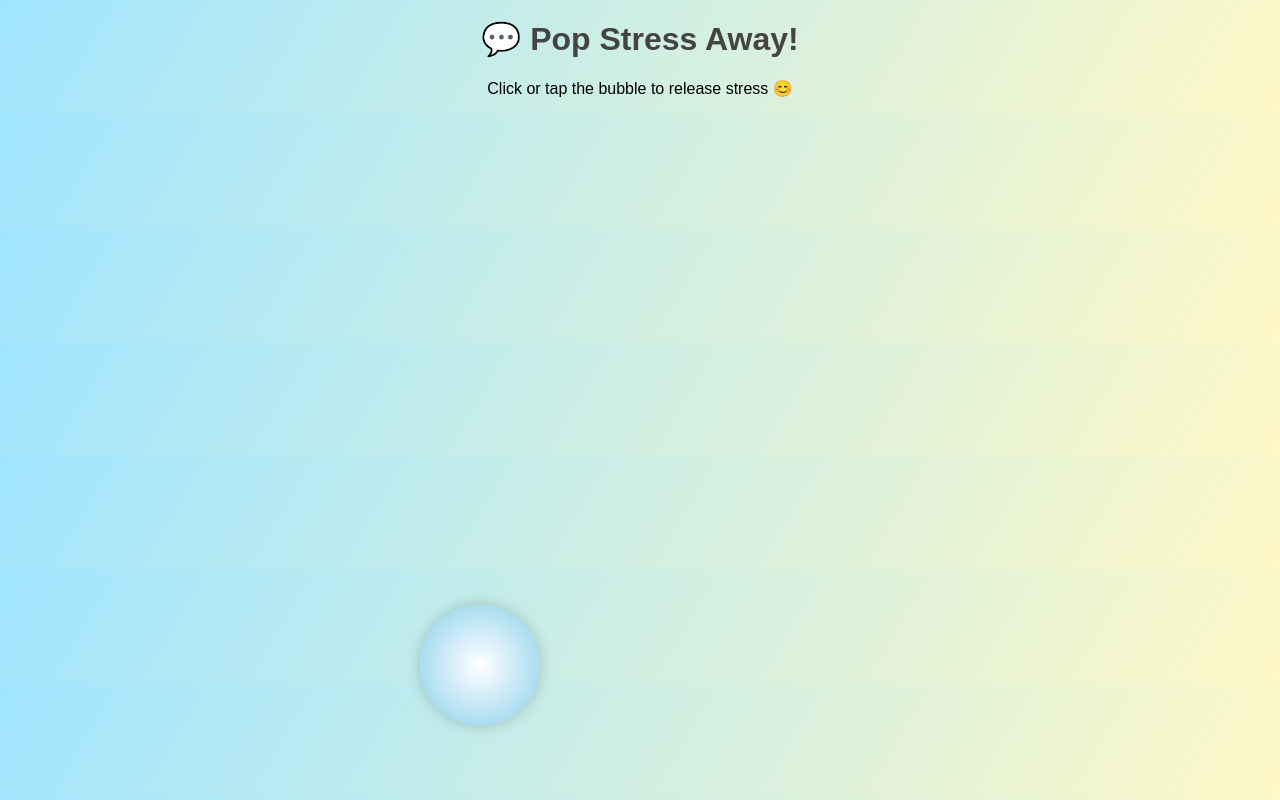
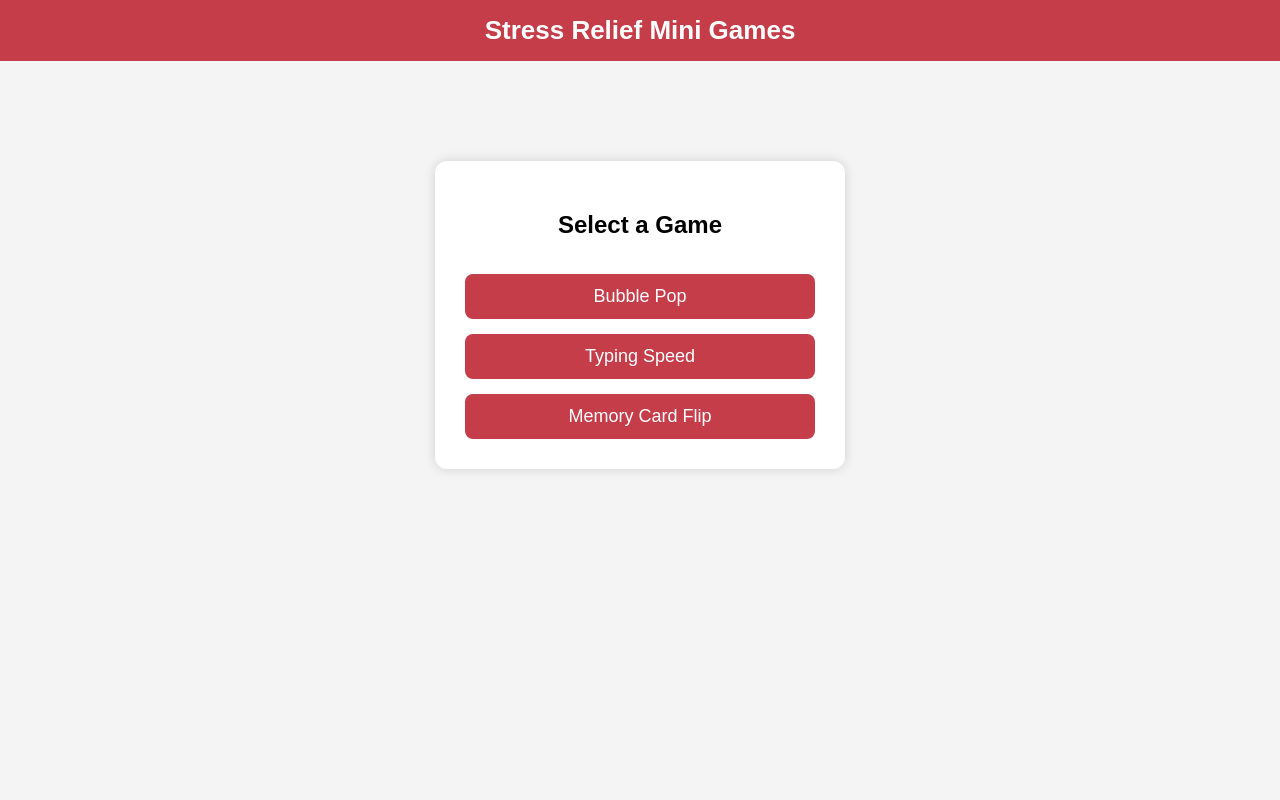
Before and after one commit to manlapazdevine81-lgtm/BACKBURNER-PROJECT, a Flask app: page /simplegame in a window 1280 px wide. Run offline with Flask 3, Linux system fonts and the light colour scheme.

Commit message:
Initial commit

```diff
--- a/app.py
+++ b/app.py
@@ -275,6 +275,19 @@ def delete_event(date, index):
 def simplegame():
     return render_template('simplegame.html')
 
+@app.route("/bubble")
+def bubble():
+    return render_template("bubble.html")
+
+@app.route("/numbers")
+def numbers():
+    return render_template("numbers.html")
+
+@app.route("/memory")
+def memory():
+    return render_template("memory.html")
+
+
 @app.route('/logout')
 def logout():
     session.pop('user', None)
--- a/templates/simplegame.html
+++ b/templates/simplegame.html
@@ -2,66 +2,283 @@
 <html lang="en">
 <head>
 <meta charset="UTF-8">
-    <title>Stress Relief Bubble Game</title>
+<title>Stress Relief Mini Games</title>
+
 <style>
     body {
         margin: 0;
-            padding: 0;
-            background: linear-gradient(120deg, #a0e5ff, #fff8c7);
         font-family: Arial, sans-serif;
+        background: #f4f4f4;
+    }
+
+    header {
+        background: #c63d4a;
+        color: white;
+        padding: 15px;
         text-align: center;
+        font-size: 26px;
+        font-weight: bold;
+    }
+
+    .screen {
+        display: none;
+        padding: 40px;
+        text-align: center;
+    }
+
+    #menu-screen {
+        display: block; /* Start here */
+    }
+
+    .menu-box {
+        width: 350px;
+        margin: 60px auto;
+        background: #fff;
+        padding: 30px;
+        border-radius: 12px;
+        box-shadow: 0px 0px 12px rgba(0,0,0,0.15);
+    }
+
+    .menu-btn {
+        width: 100%;
+        padding: 12px;
+        margin-top: 15px;
+        font-size: 18px;
+        border: none;
+        border-radius: 8px;
+        background: #c63d4a;
+        color: white;
+        cursor: pointer;
+        transition: 0.2s;
+    }
+
+    .menu-btn:hover {
+        background: #a2313c;
+    }
+
+    #game-area {
+        width: 90%;
+        margin: 0 auto;
+        background: #fff;
+        border-radius: 12px;
+        padding: 25px;
+        box-shadow: 0px 0px 12px rgba(0,0,0,0.15);
+        min-height: 500px;
+        position: relative;
         overflow: hidden;
     }
-        h1 { color: #444; margin-top: 20px; }
-        #bubble {
-            width: 120px; height: 120px;
-            background: radial-gradient(circle, #fff, #87ceeb);
+
+    .back-btn {
+        position: absolute;
+        top: 20px;
+        left: 20px;
+        padding: 8px 15px;
+        background: #c63d4a;
+        color: white;
+        border: none;
+        border-radius: 6px;
+        cursor: pointer;
+    }
+
+    /* Bubble style */
+    .bubble {
+        width: 50px;
+        height: 50px;
         border-radius: 50%;
-            box-shadow: 0 0 15px rgba(0,0,0,0.2);
+        background: rgba(135,206,235,0.7);
         position: absolute;
-            transition: 0.12s ease-in-out;
         cursor: pointer;
-            user-select: none;
-            -webkit-user-select: none;
+        transition: 0.2s;
+    }
+    .bubble:hover { transform: scale(1.2); }
+
+    /* Memory Card Grid */
+    .card-grid {
+        display: grid;
+        grid-template-columns: repeat(4, 100px);
+        gap: 10px;
+        justify-content: center;
+        margin-top: 20px;
+    }
+
+    .card {
+        width: 100px;
+        height: 100px;
+        background: #c63d4a;
+        border-radius: 10px;
+        display: flex;
+        justify-content: center;
+        align-items: center;
+        font-size: 28px;
+        color: white;
+        cursor: pointer;
+    }
+
+    .card.flipped {
+        background: #eee;
+        color: #333;
+    }
+
+    /* Typing Game */
+    #typingInput {
+        padding: 10px;
+        font-size: 22px;
+        width: 300px;
+        margin-top: 20px;
     }
 </style>
 </head>
+
 <body>
 
-    <h1>💬 Pop Stress Away!</h1>
-    <p>Click or tap the bubble to release stress 😊</p>
-    <div id="bubble" role="button" aria-label="Stress bubble"></div>
+<header>Stress Relief Mini Games</header>
+
+<!-- MAIN MENU SCREEN -->
+<div id="menu-screen" class="screen">
+    <div class="menu-box">
+        <h2>Select a Game</h2>
+        <button class="menu-btn" onclick="loadGame('bubble')">Bubble Pop</button>
+        <button class="menu-btn" onclick="loadGame('typing')">Typing Speed</button>
+        <button class="menu-btn" onclick="loadGame('memory')">Memory Card Flip</button>
+    </div>
+</div>
+
+<!-- GAME SCREEN -->
+<div id="game-screen" class="screen">
+    <button class="back-btn" onclick="goBack()">← Back</button>
+    <div id="game-area"></div>
+</div>
 
 <script>
-        const bubble = document.getElementById("bubble");
 
-        function moveBubble() {
-            const padding = 20;
-            const maxX = Math.max(window.innerWidth - 150, 150);
-            const maxY = Math.max(window.innerHeight - 150, 150);
-            let x = Math.random() * (maxX - padding) + padding;
-            let y = Math.random() * (maxY - padding) + padding;
-            bubble.style.left = x + "px";
-            bubble.style.top = y + "px";
+/* ----------- NAVIGATION ----------- */
+function loadGame(type) {
+    document.getElementById("menu-screen").style.display = "none";
+    document.getElementById("game-screen").style.display = "block";
+
+    if (type === "bubble") startBubblePop();
+    if (type === "typing") startTypingGame();
+    if (type === "memory") startMemoryGame();
 }
 
-        function popEffect() {
-            bubble.style.transform = "scale(0.85)";
-            setTimeout(()=> bubble.style.transform = "scale(1)", 120);
-            moveBubble();
+function goBack() {
+    document.getElementById("game-screen").style.display = "none";
+    document.getElementById("menu-screen").style.display = "block";
 }
 
-        bubble.addEventListener("click", popEffect);
-        bubble.addEventListener("touchstart", function(e){
-            e.preventDefault();
-            popEffect();
-        }, {passive:false});
+/* ----------- BUBBLE POP GAME ----------- */
+function startBubblePop() {
+    const area = document.getElementById("game-area");
+    area.innerHTML = "<h2>Bubble Pop!</h2>";
 
-        // initial placement
-        moveBubble();
+    for (let i = 0; i < 20; i++) {
+        const bubble = document.createElement("div");
+        bubble.className = "bubble";
+        bubble.style.left = Math.random() * 600 + "px";
+        bubble.style.top = Math.random() * 300 + "px";
+        bubble.onclick = () => bubble.remove();
+        area.appendChild(bubble);
+    }
+}
 
-        // keep bubble re-positioned when user resizes
-        window.addEventListener('resize', moveBubble);
+
+let wordList = ["smile", "focus", "relax", "energy", "ocean", "keyboard", "happy", "music", "friends"];
+
+function startTypingGame() {
+    const area = document.getElementById("game-area");
+
+    let word = wordList[Math.floor(Math.random() * wordList.length)];
+    let startTime = null;
+
+    area.innerHTML = `
+        <h2>Type it!</h2>
+        <p>Type the word as fast as you can!</p>
+        <div style="font-size:32px; font-weight:bold;" id="wordDisplay">${word}</div>
+        <input id="typingInput" placeholder="Start typing...">
+        <p id="result" style="font-size:20px; font-weight:bold;"></p>
+    `;
+
+    const input = document.getElementById("typingInput");
+
+    input.addEventListener("input", () => {
+        if (!startTime) startTime = Date.now();
+
+        if (input.value === word) {
+            let elapsed = ((Date.now() - startTime) / 1000).toFixed(2);
+            document.getElementById("result").textContent =
+                `Great job! You typed it in ${elapsed} seconds 🎉`;
+
+            setTimeout(startTypingGame, 1500);
+        }
+    });
+}
+
+
+function startMemoryGame() {
+    const area = document.getElementById("game-area");
+    area.innerHTML = "<h2>Match the cards!</h2>";
+
+    let values = [1,1,2,2,3,3,4,4].sort(() => Math.random() - 0.5);
+    let firstCard = null;
+    let lock = false;
+    let matchedPairs = 0;
+
+    const grid = document.createElement("div");
+    grid.className = "card-grid";
+
+    values.forEach(val => {
+        const card = document.createElement("div");
+        card.className = "card";
+        card.textContent = "?";
+        card.dataset.value = val;
+
+        card.onclick = () => {
+            if (lock || card.classList.contains("flipped")) return;
+
+            card.textContent = val;
+            card.classList.add("flipped");
+
+            if (!firstCard) {
+                firstCard = card;
+            } else {
+                lock = true;
+
+                if (card.dataset.value === firstCard.dataset.value) {
+                    // Match found
+                    matchedPairs++;
+                    firstCard = null;
+                    lock = false;
+
+                    // ⭐ Restart when all pairs are matched
+                    if (matchedPairs === values.length / 2) {
+                        setTimeout(() => {
+                            alert("Great job! Restarting game...");
+                            startMemoryGame();
+                        }, 600);
+                    }
+
+                } else {
+                    // Wrong match → flip back
+                    setTimeout(() => {
+                        card.textContent = "?";
+                        card.classList.remove("flipped");
+
+                        firstCard.textContent = "?";
+                        firstCard.classList.remove("flipped");
+
+                        firstCard = null;
+                        lock = false;
+                    }, 800);
+                }
+            }
+        };
+
+        grid.appendChild(card);
+    });
+
+    area.appendChild(grid);
+}
+
 </script>
 
 </body>
```
Also changed, not shown: users.db. Lines whose indentation alone changed are shown as unchanged.
